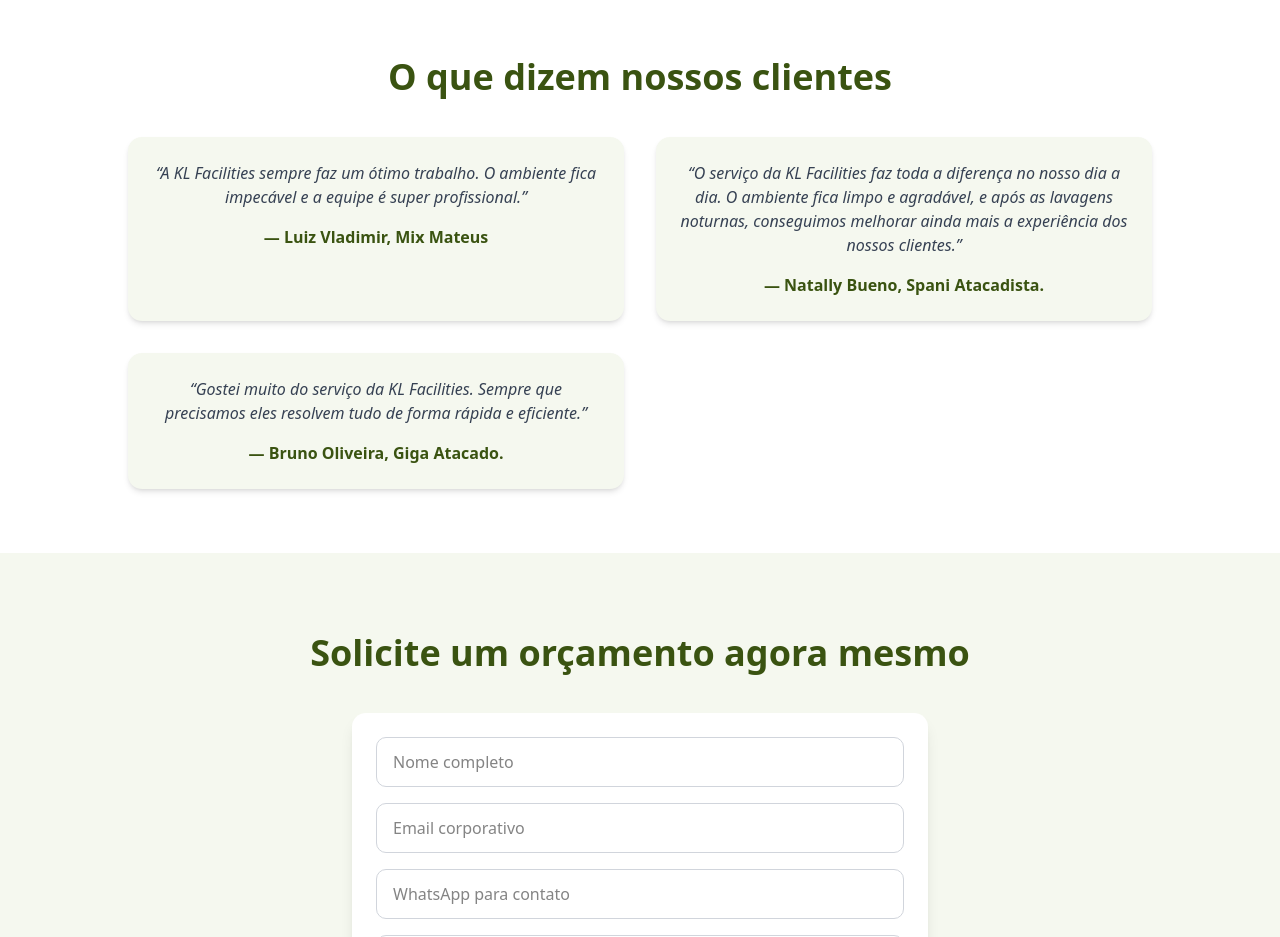
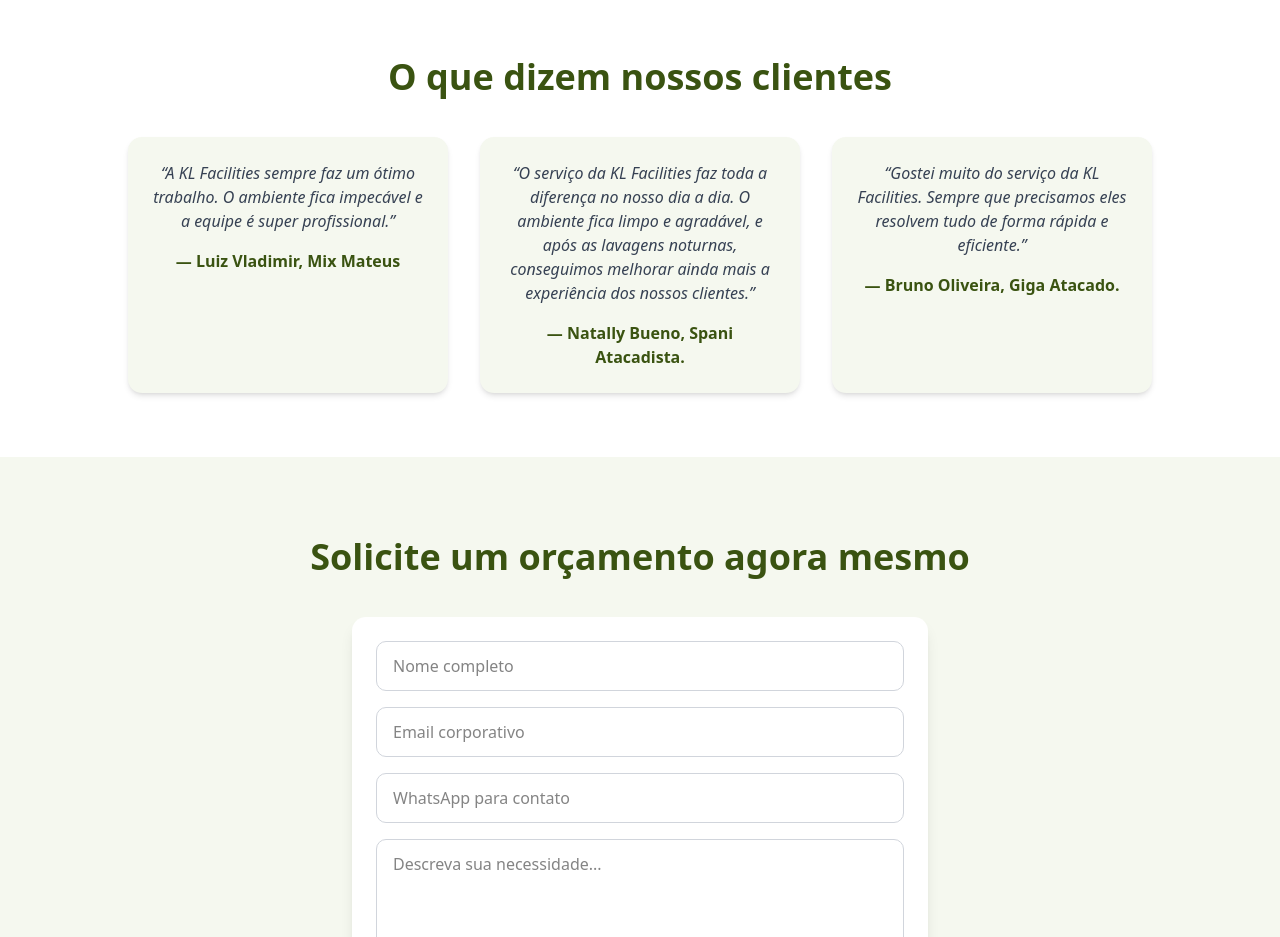
Before and after one commit to ryanfigueredo/lptrafego, a Next.js app: page / in a window 1280 px wide. Shown: the part 2480-3417 px from the top of the page. Built offline with nearby package versions, Linux system fonts and the light colour scheme; no server answers.

Commit message:
fix: update grid layout in Testimonials component to display three columns

```diff
--- a/src/components/Testimonials.tsx
+++ b/src/components/Testimonials.tsx
@@ -30,7 +30,7 @@
         O que dizem nossos clientes
       </motion.h2>
 
-      <div className="mt-10 grid gap-8 md:grid-cols-2 max-w-5xl mx-auto">
+      <div className="mt-10 grid gap-8 md:grid-cols-3 max-w-5xl mx-auto">
         {testimonials.map((item, idx) => (
           <motion.div
             key={idx}
```
